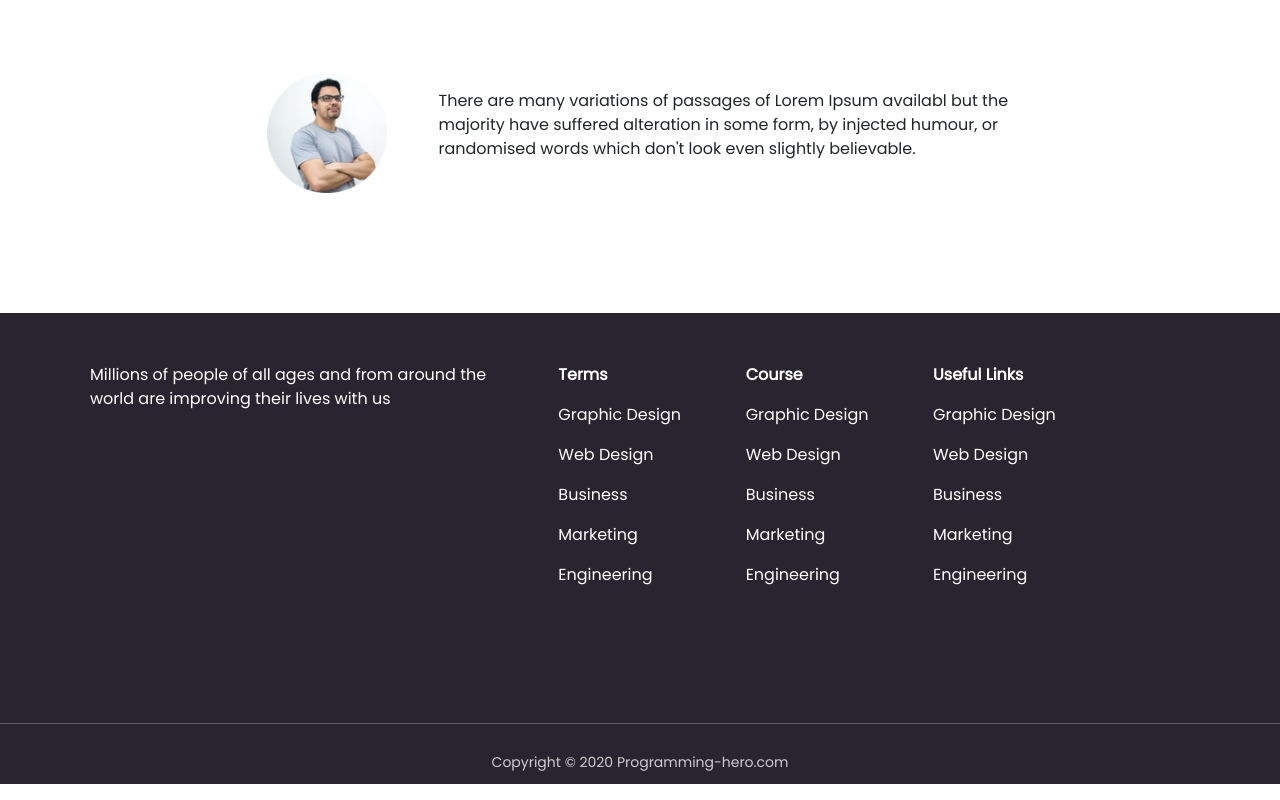
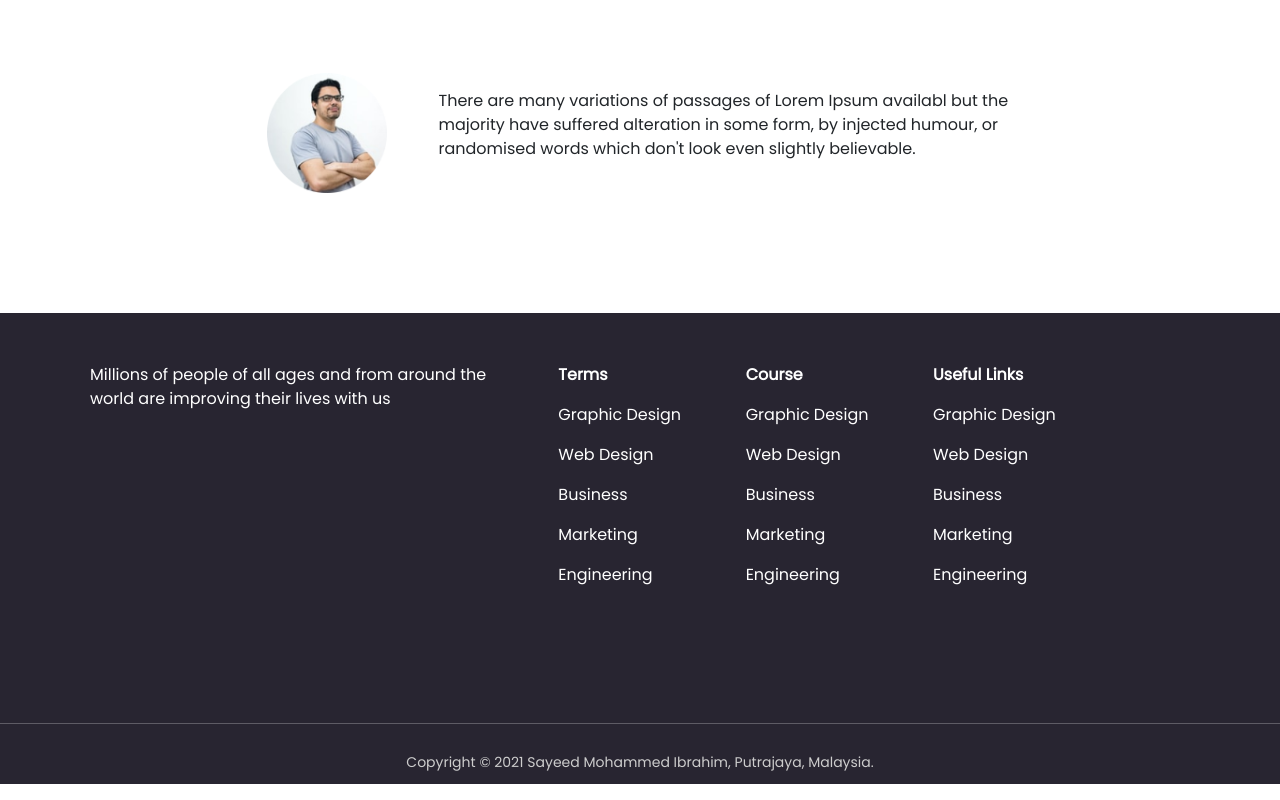
Before and after one commit to sayeedmi/e-school, a plain HTML site: page index.html in a window 1280 px wide. Shown: the part 1739-2539 px from the top of the page. Drawn offline with nearby package versions, Linux system fonts and the light colour scheme.

Commit message:
Website Updated

```diff
--- a/index.html
+++ b/index.html
@@ -317,7 +317,7 @@
       </div>
       <hr />
       <p class="text-center">
-        <small>Copyright © 2020 Programming-hero.com</small>
+        <small>Copyright © 2021 Sayeed Mohammed Ibrahim, Putrajaya, Malaysia.</small>
       </p>
     </footer>
     <script
```
